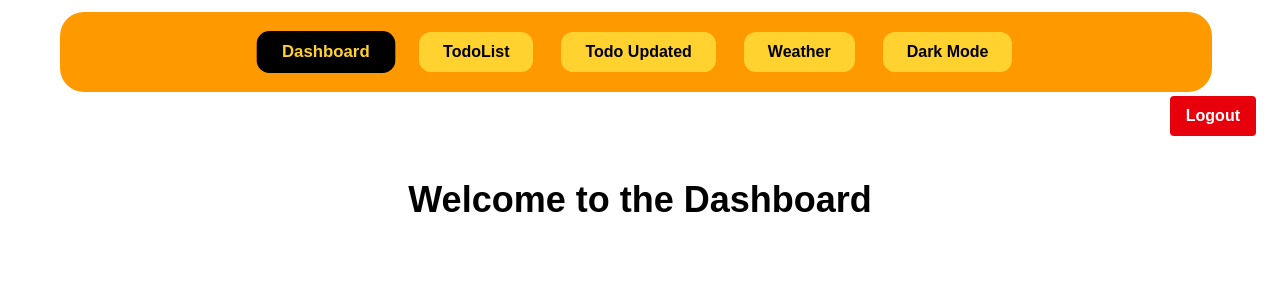
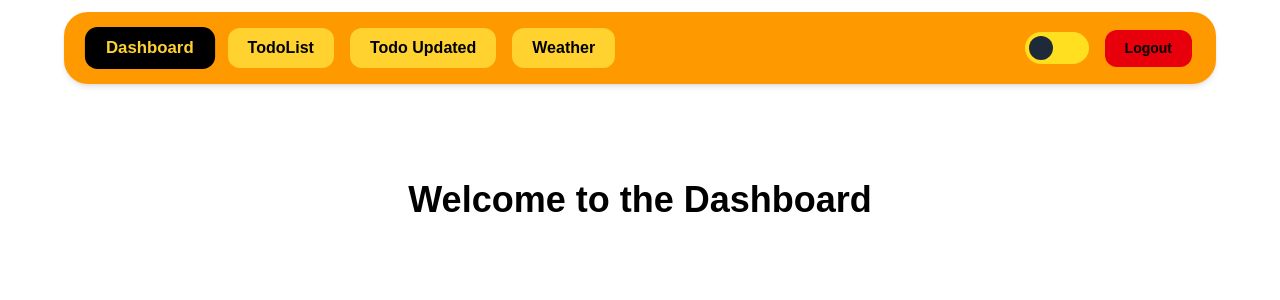
Before and after one commit to umarnaxir/Practice-react, a Next.js app: page /post-login/dashboard in a window 1280 px wide. Shown: the top 300 px of the page. Built offline with nearby package versions, Linux system fonts and the light colour scheme; sample sign-in values are in the browser's storage.

Commit message:
header updated

```diff
--- a/app/components/Header.jsx
+++ b/app/components/Header.jsx
@@ -1,11 +1,13 @@
 "use client";
 import React, { useState, useEffect } from "react";
 import Link from "next/link";
+import { useRouter } from "next/navigation";
 import { useTheme } from "../context/ThemeContext";
 
-function Header() {
-  const [activeTab, setActiveTab] = useState();
+export default function Header() {
+  const [activeTab, setActiveTab] = useState("");
   const { theme, toggleTheme } = useTheme();
+  const router = useRouter();
 
   useEffect(() => {
     const slug = window.location.pathname.slice(1);
@@ -14,75 +16,63 @@ function Header() {
 
   return (
     <div
-      className={`fixed w-[90vw] ml-15 text-base font-bold py-2 m-3 flex justify-center items-center gap-4 rounded-3xl z-50 transition-all duration-300 ${
-        theme === "dark" ? "bg-yellow-600 text-amber-300" : "bg-amber-500 text-black"
+      className={`fixed top-3 left-1/2 -translate-x-1/2 w-[90vw] px-6 py-2 rounded-3xl z-50 flex justify-between items-center shadow-md transition-all duration-300 ${
+        theme === "dark"
+          ? "bg-gray-900 text-amber-300"
+          : "bg-amber-500 text-black"
       }`}
     >
-      <div className="py-2 flex justify-center items-center gap-5">
-        <Link href="/post-login/dashboard">
+      {/*Navigation Links */}
+      <div className="flex items-center gap-4 py-2">
+        {[
+          { name: "Dashboard", path: "post-login/dashboard" },
+          { name: "TodoList", path: "post-login/todo" },
+          { name: "Todo Updated", path: "post-login/todolist" },
+          { name: "Weather", path: "post-login/weather" },
+        ].map((item) => (
+          <Link key={item.path} href={`/${item.path}`}>
             <button
-            onClick={() => setActiveTab("post-login/dashboard")}
-            className={`py-2 px-6 rounded-xl m-1 transition-all duration-200 ${
-              activeTab === "post-login/dashboard"
+              onClick={() => setActiveTab(item.path)}
+              className={`px-5 py-2 rounded-xl font-semibold transition-all duration-200 ${
+                activeTab === item.path
                   ? "bg-black text-amber-300 scale-105"
-                : "bg-amber-300 text-black"
+                  : "bg-amber-300 text-black hover:scale-105"
               }`}
             >
-            Dashboard
+              {item.name}
             </button>
           </Link>
+        ))}
+      </div>
 
-        <Link href="/post-login/todo">
+      {/* Theme + Logout */}
+      <div className="flex items-center gap-4">
         <button
-            onClick={() => setActiveTab("post-login/todo")}
-            className={`py-2 px-6 rounded-xl m-1 transition-all duration-200 ${
-              activeTab === "post-login/todo"
-                ? "bg-black text-amber-300 scale-105"
-                : "bg-amber-300 text-black"
+          onClick={toggleTheme}
+          className={`relative flex items-center justify-between w-16 h-8 rounded-full p-1 transition-all duration-300 ${
+            theme === "dark" ? "bg-black" : "bg-yellow-300"
           }`}
         >
-            TodoList
+          <span
+            className={`absolute w-6 h-6 rounded-full transition-all duration-300 ${
+              theme === "dark"
+                ? "translate-x-8 bg-yellow-400"
+                : "translate-x-0 bg-gray-800"
+            }`}
+          ></span>
         </button>
-        </Link>
 
-        <Link href="/post-login/todolist">
+        {/*Logout Button */}
         <button
-            onClick={() => setActiveTab("post-login/todolist")}
-            className={`py-2 px-6 rounded-xl m-1 transition-all duration-200 ${
-              activeTab === "post-login/todolist"
-                ? "bg-black text-amber-300 scale-105"
-                : "bg-amber-300 text-black"
-            }`}
+          onClick={() => {
+            localStorage.setItem("isLogin", "false");
+            router.push("/");
+          }}
+          className="bg-red-600 hover:bg-red-700 px-5 py-2 rounded-xl font-semibold text-[14px] transition-all duration-300"
         >
-            Todo Updated
-          </button>
-        </Link>
-
-        <Link href="/post-login/weather">
-          <button
-            onClick={() => setActiveTab("post-login/weather")}
-            className={`py-2 px-6 rounded-xl m-1 transition-all duration-200 ${
-              activeTab === "post-login/weather"
-                ? "bg-black text-amber-300 scale-105"
-                : "bg-amber-300 text-black"
-            }`}
-          >
-            Weather
-          </button>
-        </Link>
-
-        {/* Theme Toggle Button */}
-        <button
-          onClick={toggleTheme}
-          className={`py-2 px-6 rounded-xl m-1 transition-all duration-200 ${
-            theme === "dark" ? "bg-black text-amber-300" : "bg-amber-300 text-black"
-          }`}
-        >
-          {theme === "dark" ? "Light Mode" : "Dark Mode"}
+          Logout
         </button>
       </div>
     </div>
   );
 }
-
-export default Header;
--- a/app/post-login/dashboard/components/DashboardPage.jsx
+++ b/app/post-login/dashboard/components/DashboardPage.jsx
@@ -17,16 +17,7 @@ function DashboardPage() {
         theme === "dark" ? "bg-black text-white" : "bg-white text-black"
       }`}
     >
-      {/* Logout Button */}
-      <button
-        className="absolute top-4 right-6 mt-20 bg-red-600 hover:bg-red-700 text-white px-4 py-2 rounded font-semibold transition"
-        onClick={() => {
-          localStorage.setItem("isLogin", "false");
-          redirect("/");
-        }}
-      >
-        Logout
-      </button>
+
 
       {/* Heading */}
       <h1 className="text-4xl font-bold mt-20 text-center">
```
Lines whose indentation alone changed are shown as unchanged.
